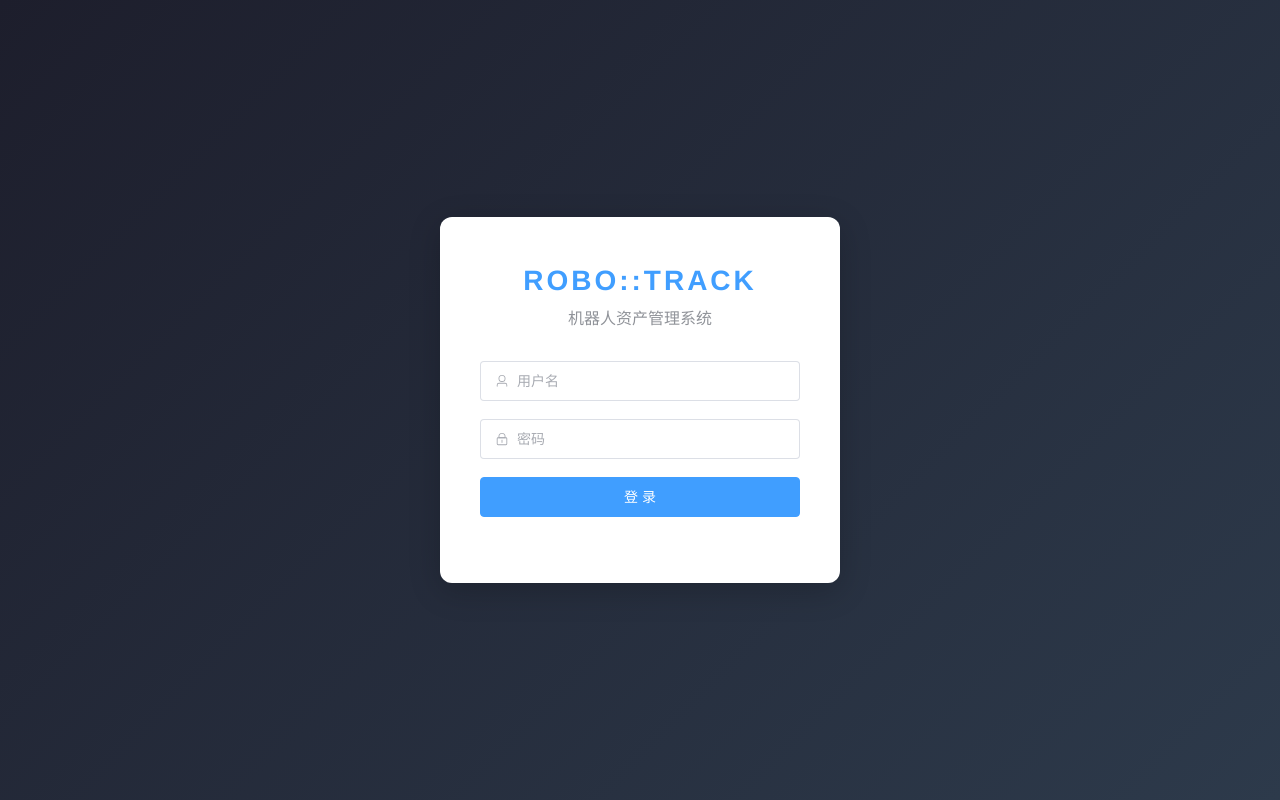
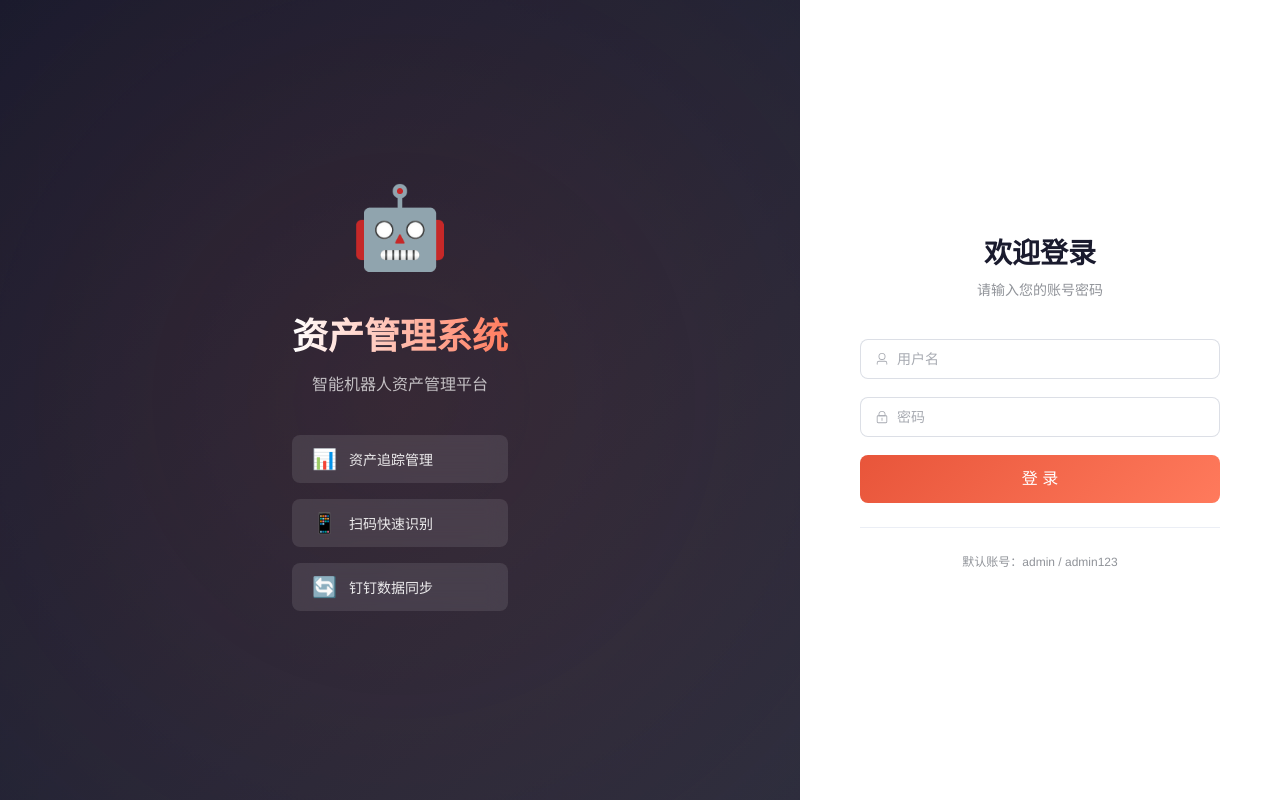
Before and after one commit to yunshangmoshu1/robotzichan, a Vue app in the folder client/: page /login in a window 1280 px wide. Built offline with nearby package versions, Linux system fonts and the light colour scheme; no server answers.

Commit message:
style: 重新设计界面，使用机器人主题
- 更新主色调为橙红色 (#e8553a)
- 重新设计登录页面，左右分栏布局
- 更新侧边栏样式，深色背景+橙色高亮
- 更新统计卡片样式
- 修改名称为「资产管理系统」
- 更新 manifest.json 主题色

```diff
--- a/client/index.html
+++ b/client/index.html
@@ -3,7 +3,7 @@
 <head>
   <meta charset="UTF-8" />
   <meta name="viewport" content="width=device-width, initial-scale=1.0" />
-  <title>ROBO::TRACK 2.0</title>
+  <title>资产管理系统</title>
   <link rel="manifest" href="/manifest.json" />
   <link rel="icon" type="image/png" href="/icon-192.png" />
 </head>
--- a/client/src/components/layout/Sidebar.vue
+++ b/client/src/components/layout/Sidebar.vue
@@ -1,16 +1,17 @@
 <template>
   <div class="sidebar" :class="{ collapsed }">
     <div class="logo">
-      <span v-if="!collapsed">ROBO::TRACK</span>
-      <span v-else>RT</span>
+      <span class="logo-icon">🤖</span>
+      <span v-if="!collapsed" class="logo-text">资产管理系统</span>
+      <span v-else class="logo-text">AS</span>
     </div>
     <el-menu
       :default-active="$route.path"
       :collapse="collapsed"
       router
       background-color="transparent"
-      text-color="#bfcbd9"
-      active-text-color="#409eff"
+      text-color="rgba(255,255,255,0.7)"
+      active-text-color="#fff"
     >
       <el-menu-item index="/">
         <el-icon><DataBoard /></el-icon>
--- a/client/src/main.js
+++ b/client/src/main.js
@@ -17,6 +17,9 @@ for (const [key, component] of Object.entries(ElementPlusIconsVue)) {
 
 app.use(pinia)
 app.use(router)
-app.use(ElementPlus, { locale: 'zh-cn' })
+app.use(ElementPlus, {
+  locale: 'zh-cn',
+  size: 'default',
+})
 
 app.mount('#app')
--- a/client/src/styles/main.scss
+++ b/client/src/styles/main.scss
@@ -1,13 +1,20 @@
-// 全局变量
+// 全局变量 - 机器人主题（橙红+黑色）
 :root {
-  --primary: #409eff;
+  --primary: #e8553a;
+  --primary-light: #ff7a5c;
+  --primary-dark: #c4432b;
   --success: #67c23a;
   --warning: #e6a23c;
   --danger: #f56c6c;
   --info: #909399;
-  --sidebar-width: 220px;
+  --sidebar-width: 240px;
   --sidebar-collapsed-width: 64px;
-  --header-height: 60px;
+  --header-height: 64px;
+  --bg-dark: #1a1b2e;
+  --bg-darker: #12132a;
+  --bg-card: #ffffff;
+  --text-primary: #1a1b2e;
+  --text-secondary: #606266;
 }
 
 * {
@@ -26,11 +33,12 @@ body {
 .app-layout {
   display: flex;
   min-height: 100vh;
+  background: #f0f2f5;
 }
 
 .sidebar {
   width: var(--sidebar-width);
-  background: linear-gradient(180deg, #1d1e2c 0%, #2d2e3e 100%);
+  background: linear-gradient(180deg, var(--bg-dark) 0%, var(--bg-darker) 100%);
   color: #fff;
   transition: width 0.3s ease;
   position: fixed;
@@ -39,6 +47,7 @@ body {
   bottom: 0;
   z-index: 100;
   overflow-y: auto;
+  box-shadow: 4px 0 20px rgba(0, 0, 0, 0.15);
 
   &.collapsed {
     width: var(--sidebar-collapsed-width);
@@ -54,11 +63,31 @@ body {
     letter-spacing: 2px;
     color: var(--primary);
     border-bottom: 1px solid rgba(255, 255, 255, 0.1);
+    background: rgba(232, 85, 58, 0.1);
+
+    .logo-icon {
+      margin-right: 8px;
+      font-size: 24px;
+    }
   }
 
   .el-menu {
     border-right: none;
     background: transparent;
+
+    .el-menu-item {
+      color: rgba(255, 255, 255, 0.7);
+
+      &:hover {
+        background: rgba(232, 85, 58, 0.2);
+        color: #fff;
+      }
+
+      &.is-active {
+        background: linear-gradient(90deg, var(--primary) 0%, var(--primary-light) 100%);
+        color: #fff;
+      }
+    }
   }
 }
 
@@ -83,11 +112,18 @@ body {
   position: sticky;
   top: 0;
   z-index: 90;
+  box-shadow: 0 2px 8px rgba(0, 0, 0, 0.06);
 
   .header-left {
     display: flex;
     align-items: center;
     gap: 16px;
+
+    .page-title {
+      font-size: 18px;
+      font-weight: 600;
+      color: var(--text-primary);
+    }
   }
 
   .header-right {
@@ -118,27 +154,50 @@ body {
 // 统计卡片
 .stat-cards {
   display: grid;
-  grid-template-columns: repeat(auto-fit, minmax(200px, 1fr));
-  gap: 16px;
+  grid-template-columns: repeat(auto-fit, minmax(240px, 1fr));
+  gap: 20px;
   margin-bottom: 24px;
 }
 
 .stat-card {
   background: #fff;
-  border-radius: 8px;
-  padding: 20px;
-  box-shadow: 0 1px 3px rgba(0, 0, 0, 0.08);
+  border-radius: 12px;
+  padding: 24px;
+  box-shadow: 0 4px 12px rgba(0, 0, 0, 0.08);
+  transition: transform 0.2s, box-shadow 0.2s;
+  border-left: 4px solid var(--primary);
+
+  &:hover {
+    transform: translateY(-4px);
+    box-shadow: 0 8px 24px rgba(0, 0, 0, 0.12);
+  }
 
   .stat-value {
-    font-size: 28px;
+    font-size: 32px;
     font-weight: 700;
     color: var(--primary);
+    line-height: 1.2;
   }
 
   .stat-label {
     font-size: 14px;
-    color: var(--info);
-    margin-top: 4px;
+    color: var(--text-secondary);
+    margin-top: 8px;
+  }
+
+  &.success {
+    border-left-color: var(--success);
+    .stat-value { color: var(--success); }
+  }
+
+  &.warning {
+    border-left-color: var(--warning);
+    .stat-value { color: var(--warning); }
+  }
+
+  &.danger {
+    border-left-color: var(--danger);
+    .stat-value { color: var(--danger); }
   }
 }
 
--- a/client/src/views/Login.vue
+++ b/client/src/views/Login.vue
@@ -1,14 +1,38 @@
 <template>
   <div class="login-page">
+    <div class="login-left">
+      <div class="brand-content">
+        <div class="robot-icon">🤖</div>
+        <h1>资产管理系统</h1>
+        <p class="tagline">智能机器人资产管理平台</p>
+        <div class="features">
+          <div class="feature-item">
+            <span class="feature-icon">📊</span>
+            <span>资产追踪管理</span>
+          </div>
+          <div class="feature-item">
+            <span class="feature-icon">📱</span>
+            <span>扫码快速识别</span>
+          </div>
+          <div class="feature-item">
+            <span class="feature-icon">🔄</span>
+            <span>钉钉数据同步</span>
+          </div>
+        </div>
+      </div>
+    </div>
+    <div class="login-right">
       <div class="login-card">
-      <h1>ROBO::TRACK</h1>
-      <p class="subtitle">机器人资产管理系统</p>
+        <div class="card-header">
+          <h2>欢迎登录</h2>
+          <p>请输入您的账号密码</p>
+        </div>
         <el-form ref="formRef" :model="form" :rules="loginRules" @submit.prevent="handleLogin">
           <el-form-item prop="username">
-          <el-input v-model="form.username" prefix-icon="User" placeholder="用户名" size="large" />
+            <el-input v-model="form.username" placeholder="用户名" size="large" prefix-icon="User" />
           </el-form-item>
           <el-form-item prop="password">
-          <el-input v-model="form.password" prefix-icon="Lock" placeholder="密码" type="password" size="large" show-password @keyup.enter="handleLogin" />
+            <el-input v-model="form.password" placeholder="密码" type="password" size="large" show-password prefix-icon="Lock" @keyup.enter="handleLogin" />
           </el-form-item>
           <el-form-item>
             <el-button type="primary" size="large" style="width: 100%" :loading="loading" @click="handleLogin">
@@ -16,6 +40,10 @@
             </el-button>
           </el-form-item>
         </el-form>
+        <div class="card-footer">
+          <p>默认账号：admin / admin123</p>
+        </div>
+      </div>
     </div>
   </div>
 </template>
@@ -52,29 +80,192 @@ async function handleLogin() {
 .login-page {
   min-height: 100vh;
   display: flex;
+  background: #f0f2f5;
+}
+
+.login-left {
+  flex: 1;
+  background: linear-gradient(135deg, #1a1b2e 0%, #2d2e3e 100%);
+  display: flex;
   align-items: center;
   justify-content: center;
-  background: linear-gradient(135deg, #1d1e2c 0%, #2d3a4b 100%);
+  padding: 60px;
+  position: relative;
+  overflow: hidden;
+
+  &::before {
+    content: '';
+    position: absolute;
+    top: -50%;
+    left: -50%;
+    width: 200%;
+    height: 200%;
+    background: radial-gradient(circle, rgba(232, 85, 58, 0.1) 0%, transparent 50%);
+    animation: pulse 8s ease-in-out infinite;
+  }
+
+  @keyframes pulse {
+    0%, 100% { transform: scale(1); }
+    50% { transform: scale(1.1); }
+  }
+}
+
+.brand-content {
+  position: relative;
+  z-index: 1;
+  text-align: center;
+  color: #fff;
+
+  .robot-icon {
+    font-size: 80px;
+    margin-bottom: 24px;
+    animation: float 3s ease-in-out infinite;
+  }
+
+  @keyframes float {
+    0%, 100% { transform: translateY(0); }
+    50% { transform: translateY(-10px); }
+  }
+
+  h1 {
+    font-size: 36px;
+    font-weight: 700;
+    margin-bottom: 12px;
+    background: linear-gradient(90deg, #fff 0%, #ff7a5c 100%);
+    -webkit-background-clip: text;
+    -webkit-text-fill-color: transparent;
+    background-clip: text;
+  }
+
+  .tagline {
+    font-size: 16px;
+    color: rgba(255, 255, 255, 0.7);
+    margin-bottom: 40px;
+  }
+
+  .features {
+    display: flex;
+    flex-direction: column;
+    gap: 16px;
+    text-align: left;
+  }
+
+  .feature-item {
+    display: flex;
+    align-items: center;
+    gap: 12px;
+    padding: 12px 20px;
+    background: rgba(255, 255, 255, 0.1);
+    border-radius: 8px;
+    backdrop-filter: blur(10px);
+
+    .feature-icon {
+      font-size: 20px;
+    }
+
+    span:last-child {
+      font-size: 14px;
+      color: rgba(255, 255, 255, 0.9);
+    }
+  }
+}
+
+.login-right {
+  width: 480px;
+  display: flex;
+  align-items: center;
+  justify-content: center;
+  padding: 60px;
+  background: #fff;
 }
 
 .login-card {
-  background: #fff;
-  border-radius: 12px;
-  padding: 48px 40px;
-  width: 400px;
-  box-shadow: 0 8px 32px rgba(0, 0, 0, 0.2);
+  width: 100%;
+  max-width: 360px;
+
+  .card-header {
     text-align: center;
+    margin-bottom: 40px;
 
-  h1 {
+    h2 {
       font-size: 28px;
-    color: #409eff;
-    letter-spacing: 3px;
+      font-weight: 600;
+      color: #1a1b2e;
       margin-bottom: 8px;
     }
 
-  .subtitle {
+    p {
       color: #909399;
-    margin-bottom: 32px;
+      font-size: 14px;
+    }
+  }
+
+  :deep(.el-input__wrapper) {
+    border-radius: 8px;
+    box-shadow: 0 0 0 1px #dcdfe6 inset;
+
+    &:hover {
+      box-shadow: 0 0 0 1px #e8553a inset;
+    }
+
+    &.is-focus {
+      box-shadow: 0 0 0 1px #e8553a inset;
+    }
+  }
+
+  :deep(.el-button--primary) {
+    background: linear-gradient(135deg, #e8553a 0%, #ff7a5c 100%);
+    border: none;
+    border-radius: 8px;
+    height: 48px;
+    font-size: 16px;
+    font-weight: 500;
+
+    &:hover {
+      background: linear-gradient(135deg, #c4432b 0%, #e8553a 100%);
+    }
+  }
+
+  .card-footer {
+    text-align: center;
+    margin-top: 24px;
+    padding-top: 24px;
+    border-top: 1px solid #ebeef5;
+
+    p {
+      font-size: 12px;
+      color: #909399;
+    }
+  }
+}
+
+@media (max-width: 900px) {
+  .login-page {
+    flex-direction: column;
+  }
+
+  .login-left {
+    padding: 40px 20px;
+    min-height: 200px;
+  }
+
+  .brand-content {
+    .robot-icon {
+      font-size: 48px;
+    }
+
+    h1 {
+      font-size: 24px;
+    }
+
+    .features {
+      display: none;
+    }
+  }
+
+  .login-right {
+    width: 100%;
+    padding: 40px 20px;
   }
 }
 </style>
```
Also changed, not shown: client/public/manifest.json. Lines whose indentation alone changed are shown as unchanged.
